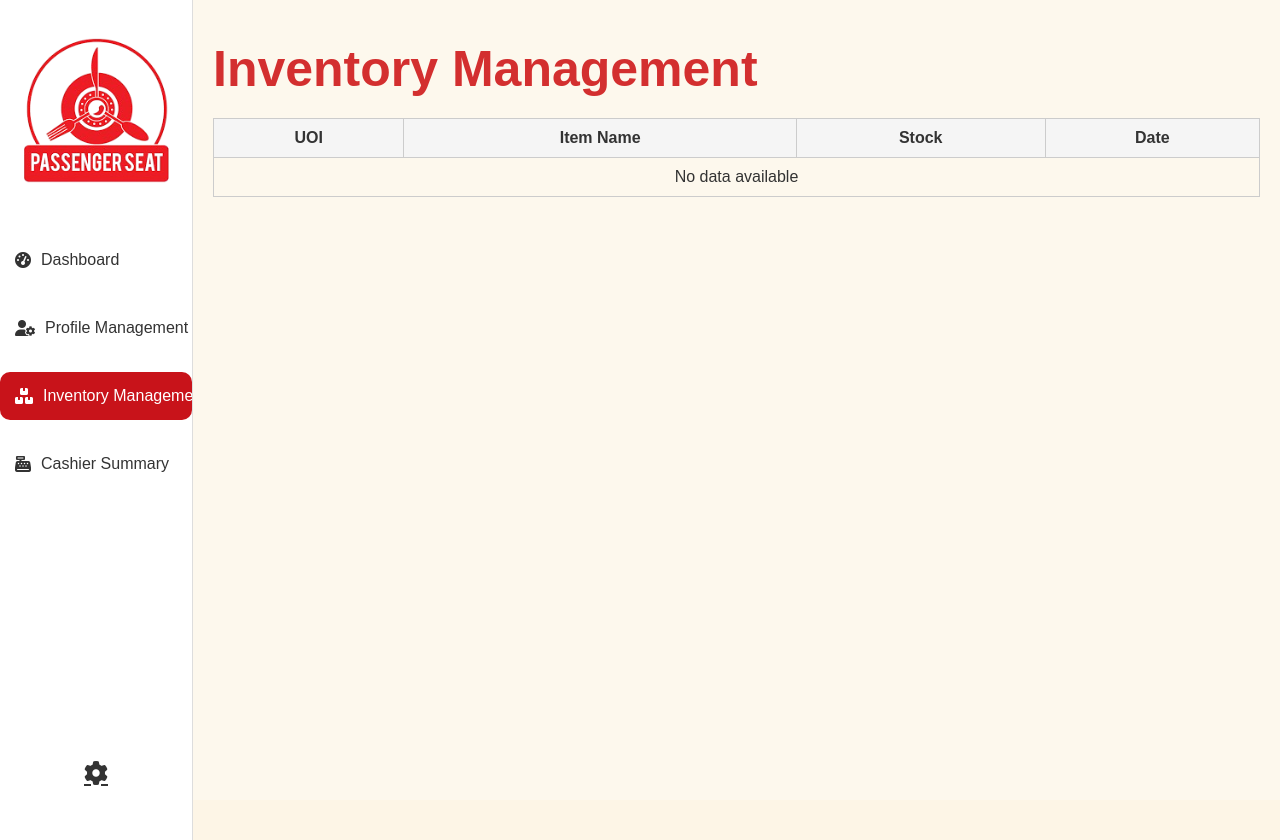
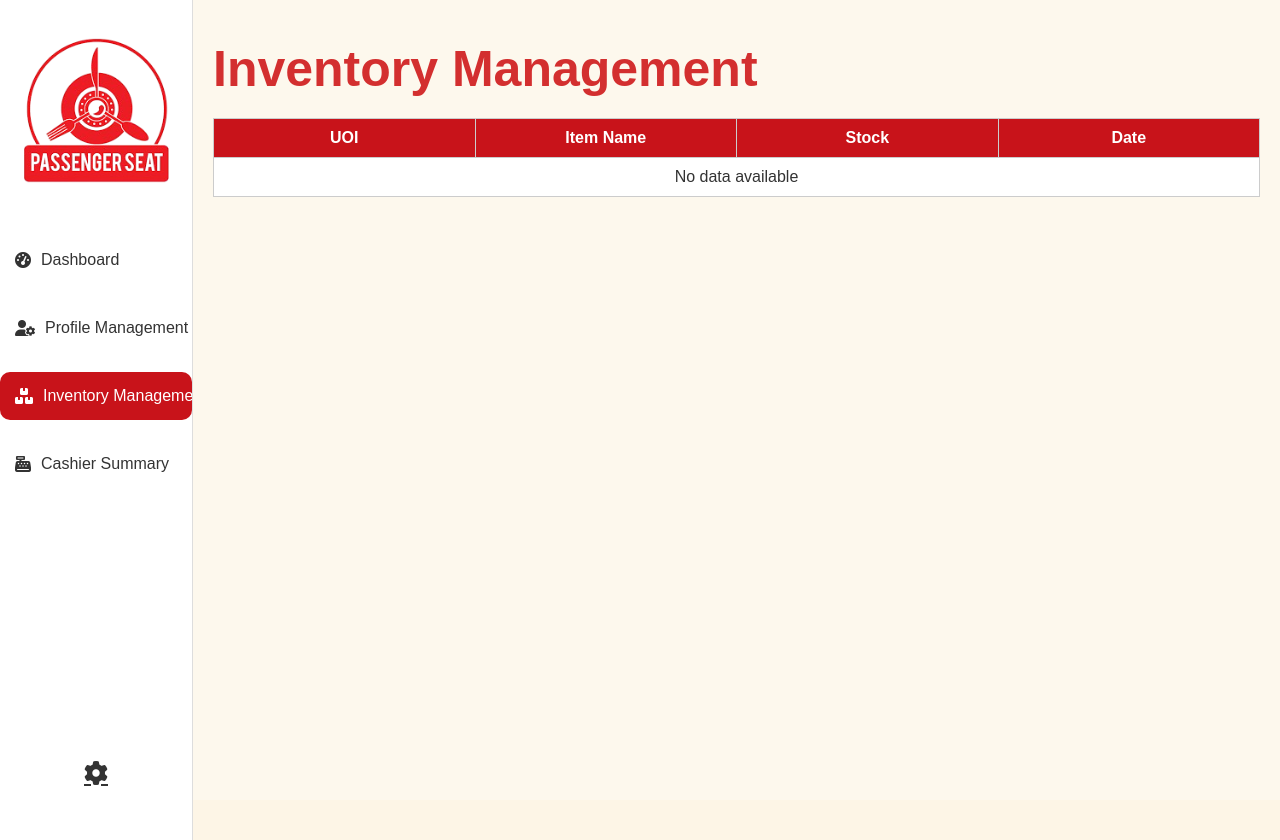
Before and after one commit to ClarriseCabansag/Hospitality, a Flask app: page /inventory_management in a window 1280 px wide. Run offline with Flask 3, Linux system fonts and the light colour scheme; data that the repository does not hold is empty.

Commit message:
Add files via upload

```diff
--- a/static/css/inventory.css
+++ b/static/css/inventory.css
@@ -25,6 +25,7 @@ h2 {
     width: 100%;
     margin-bottom: 20px;
     border-collapse: collapse;
+    table-layout: fixed; /* Ensures equal column widths */
 }
 
 .table th,
@@ -32,11 +33,17 @@ h2 {
     padding: 10px;
     border: 1px solid #ccc;
     text-align: center;
+    word-wrap: break-word; /* Prevents content overflow */
 }
 
 .table th {
-    background-color: #f5f5f5;
+    background-color: #c8131a;
     font-weight: bold;
+    color: white;
+}
+
+.table tbody tr {
+    background-color: #ffffff; /* White background for tbody rows */
 }
 
 .table-danger td {
```
